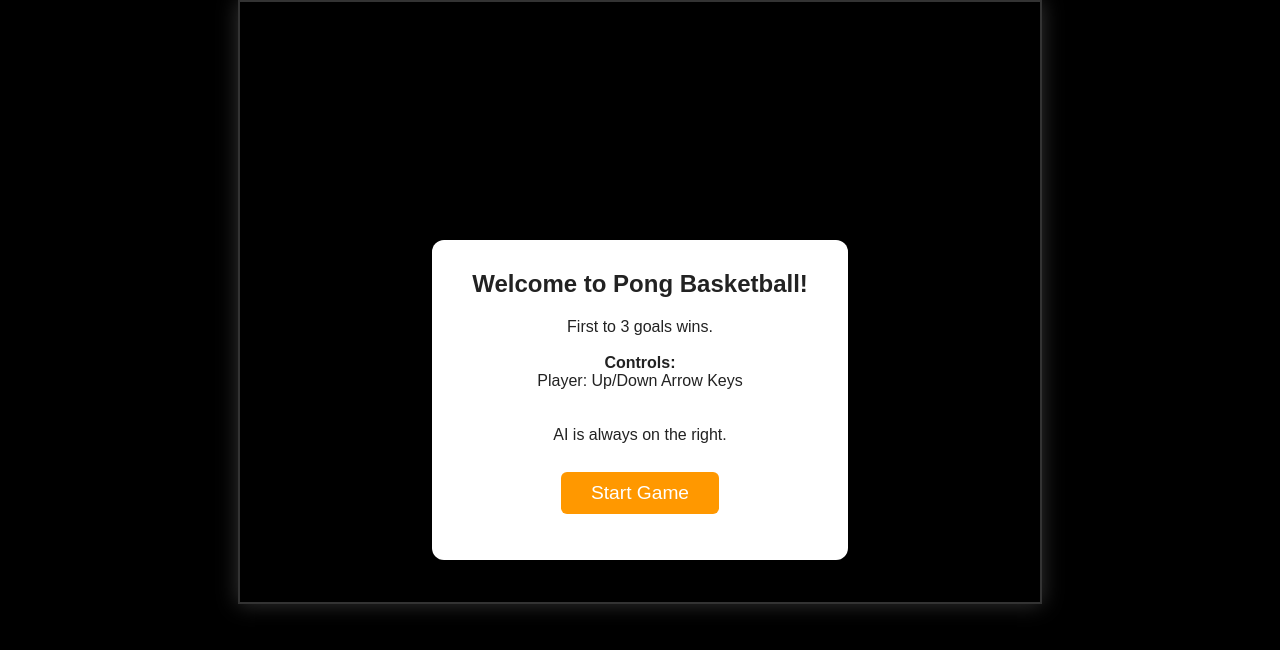
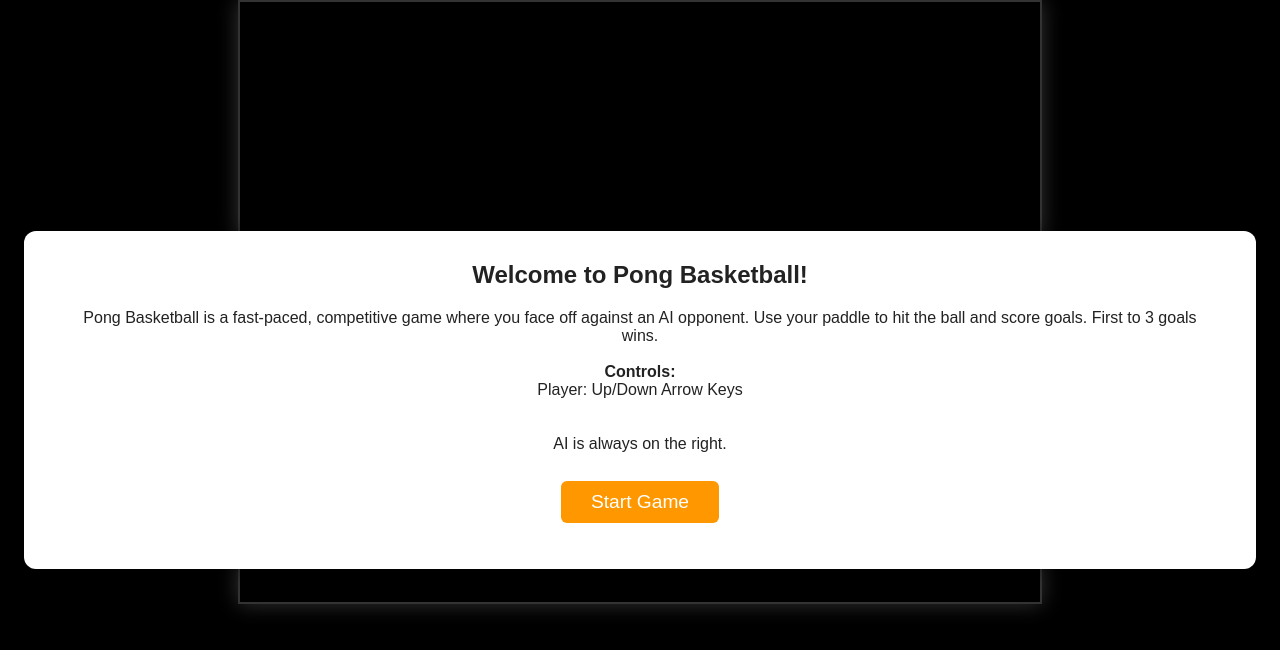
Before and after one commit to sportomax1/pong-game, a plain HTML site: page index.html in a window 1280 px wide. Drawn offline with Linux system fonts and the light colour scheme.

Commit message:
Update index.html with new content

```diff
--- a/index.html
+++ b/index.html
@@ -10,7 +10,7 @@
     <div id="welcomeOverlay">
         <div>
             <h2>Welcome to Pong Basketball!</h2>
-            <p>First to 3 goals wins.<br><br>
+            <p>Pong Basketball is a fast-paced, competitive game where you face off against an AI opponent. Use your paddle to hit the ball and score goals. First to 3 goals wins.<br><br>
             <b>Controls:</b><br>
             <span id="controls-desktop">Player: Up/Down Arrow Keys</span><br>
             <span id="controls-touch" style="display:none;">Player: Swipe Up/Down or use on-screen buttons</span><br>
```
